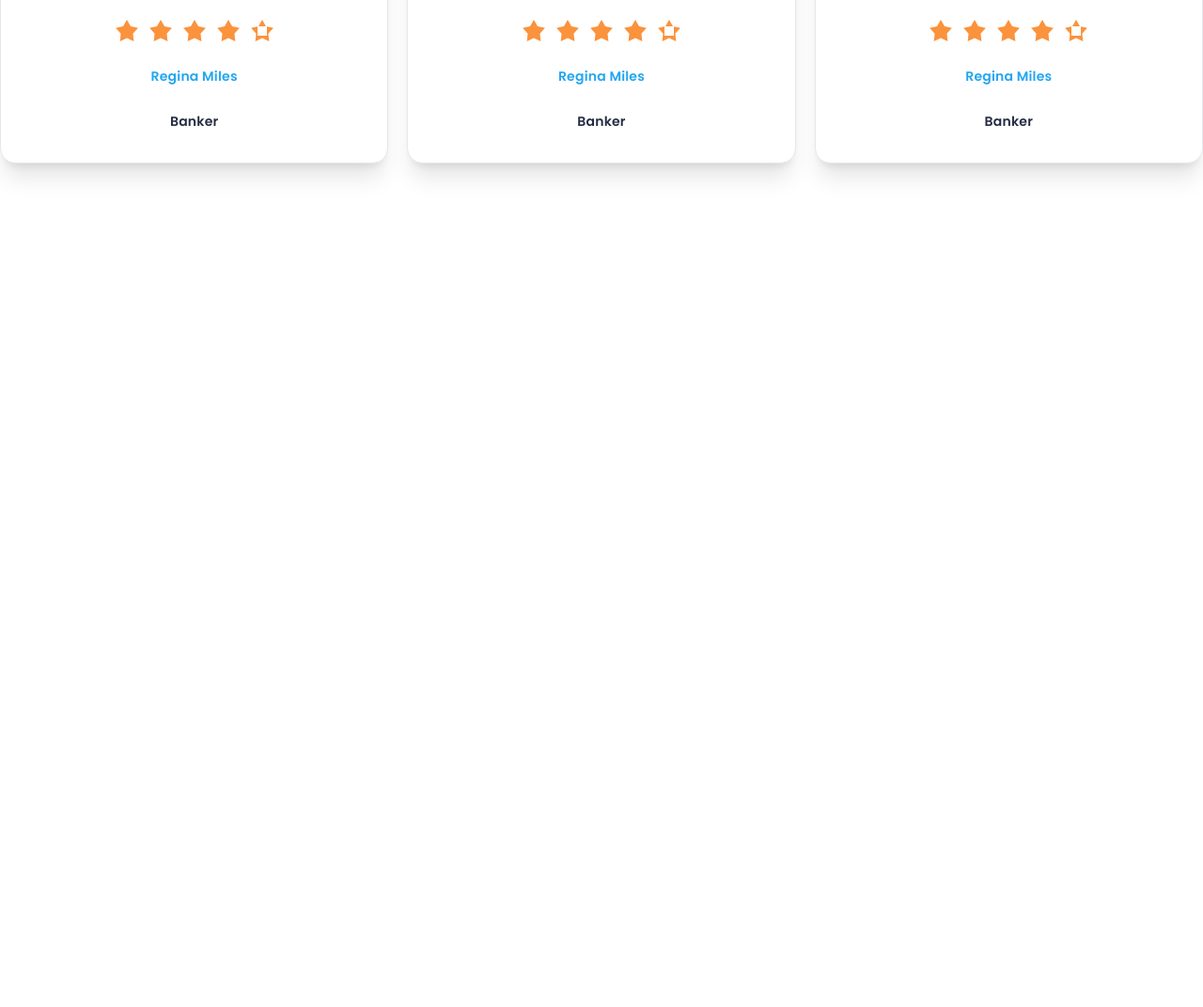
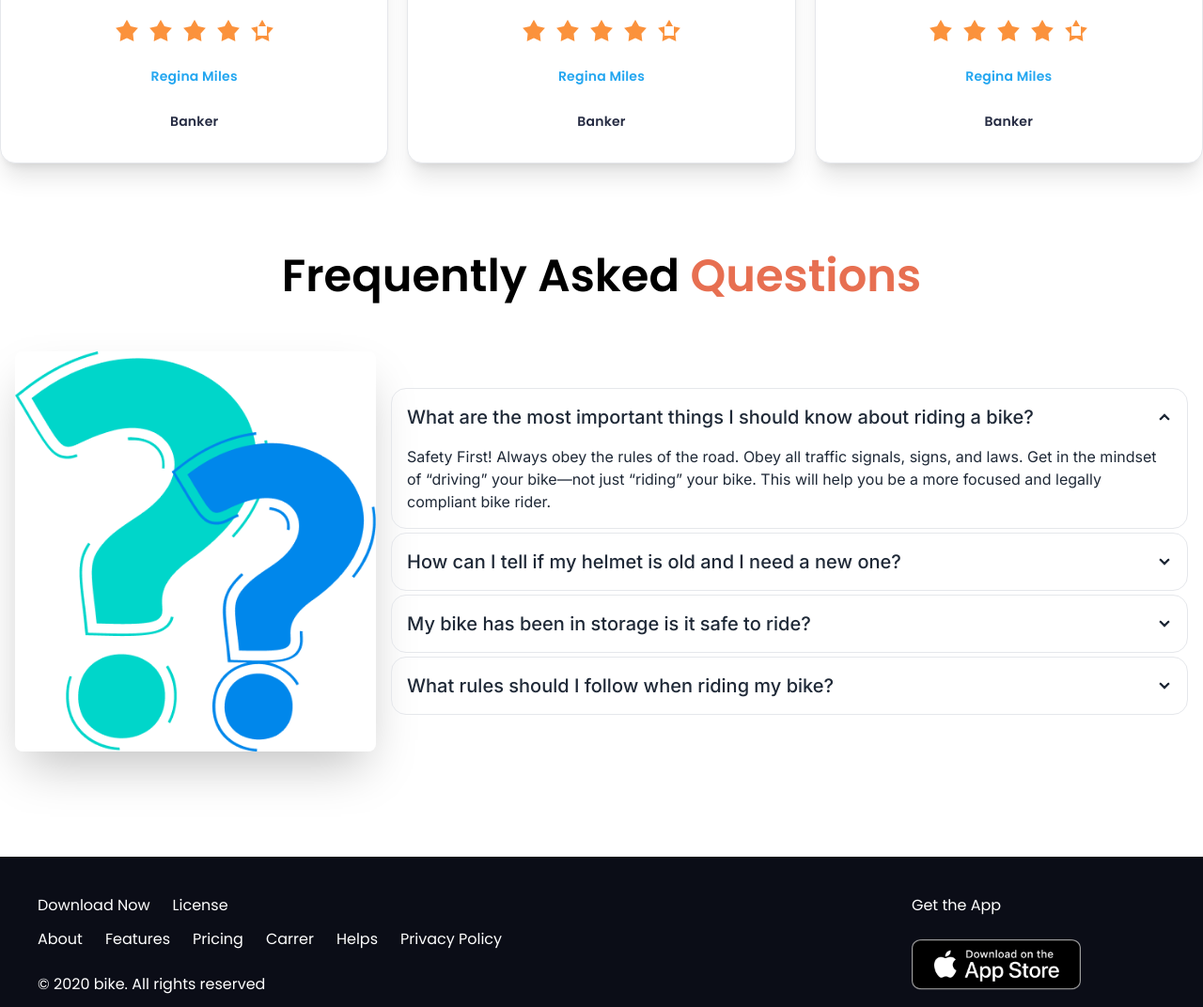
Before and after one commit to ZakariyaHussain/Biker-Zone, a plain HTML site: page index.html in a window 1280 px wide. Shown: the part 2410-3482 px from the top of the page at 94% size. Before the commit the page ends 2680 px from the top, so only its background shows below. Drawn offline with nearby package versions, Linux system fonts and the light colour scheme.

Commit message:
All sections are completed

```diff
--- a/index.html
+++ b/index.html
@@ -4,16 +4,23 @@
     <meta charset="UTF-8">
     <meta name="viewport" content="width=device-width, initial-scale=1.0">
     <title>DaisyUI</title>
-    <!-- Google font -->
+    <!-- Google font Poppins -->
     <link rel="preconnect" href="https://fonts.googleapis.com">
     <link rel="preconnect" href="https://fonts.gstatic.com" crossorigin>
     <link href="https://fonts.googleapis.com/css2?family=Poppins:ital,wght@0,100;0,200;0,300;0,400;0,500;0,600;0,700;0,800;0,900;1,100;1,200;1,300;1,400;1,500;1,600;1,700;1,800;1,900&display=swap" rel="stylesheet">
+    <!-- Google fonts inter -->
+    <link rel="preconnect" href="https://fonts.googleapis.com">
+    <link rel="preconnect" href="https://fonts.gstatic.com" crossorigin>
+    <link href="https://fonts.googleapis.com/css2?family=Inter:ital,opsz,wght@0,14..32,100..900;1,14..32,100..900&display=swap" rel="stylesheet">
     <!-- Tailwind css and DaisyUI cdn -->
     <link href="https://cdn.jsdelivr.net/npm/daisyui@4.12.23/dist/full.min.css" rel="stylesheet" type="text/css" />
     <script src="https://cdn.tailwindcss.com"></script>
     <style>
         .poppins{
             font-family: "Poppins", serif;
+        }
+        .inter{
+            font-family: "Inter", serif;
         }
     </style>
     <script>
@@ -318,9 +325,73 @@
                 </div>
             </div>
           </section>
+
+          <!-- Freequently asked questions -->
+           <section class="container space-y-10 my-24 mx-auto">
+                <h2 class="font-semibold text-5xl text-black text-center">Frequently Asked <span class="text-bike-primary">Questions</span></h2>
+                <div class="hero">
+                    <div class="hero-content flex-col lg:flex-row">
+                        <img src="./images/others/faq.png" class="max-w-sm rounded-lg shadow-2xl" />
+                        <div class="inter space-y-1">
+                            <div class="collapse collapse-arrow border">
+                                <input type="radio" name="my-accordion-2" checked="checked" />
+                                <div class="inter collapse-title text-xl font-medium">What are the most important things I should know about riding a bike?</div>
+                                <div class="collapse-content">
+                                    <p class="inter">Safety First! Always obey the rules of the road. Obey all traffic signals, signs, and laws. Get in the mindset of “driving” your bike—not just “riding” your bike. This will help you be a more focused and legally compliant bike rider. </p>
+                                </div>
+                            </div>
+                            <div class="collapse collapse-arrow border">
+                                <input type="radio" name="my-accordion-2" />
+                                <div class="collapse-title text-xl font-medium">How can I tell if my helmet is old and I need a
+                                    new one?</div>
+                                <div class="collapse-content">
+                                <p>hello</p>
+                                </div>
+                            </div>
+                            <div class="collapse collapse-arrow border">
+                                <input type="radio" name="my-accordion-2" />
+                                <div class="collapse-title text-xl font-medium">My bike has been in storage is it safe to ride?</div>
+                                <div class="collapse-content">
+                                <p>hello</p>
+                                </div>
+                            </div>
+                            <div class="collapse collapse-arrow border">
+                            <input type="radio" name="my-accordion-2" />
+                            <div class="collapse-title text-xl font-medium">What rules should I follow when riding my bike?</div>
+                            <div class="collapse-content">
+                              <p>hello</p>
+                            </div>
+                            </div>
+                        </div>
+                    </div>
+                </div>
+           </section>
     </main>
-    <footer>
 
+    <!-- Footer section -->
+    <footer class="bg-[#0B0D17]">
+            <div class="md:container mx-auto md:flex justify-between text-white p-10">
+                <nav>
+                    <div class="flex gap-6">
+                      <h4>Download Now</h4>
+                      <h4>License</h4>
+                    </div>
+                    <div class="flex gap-6 mt-3">
+                      <a class="link link-hover">About</a>
+                      <a class="link link-hover">Features</a>
+                      <a class="link link-hover">Pricing</a>
+                      <a class="link link-hover">Carrer</a>
+                      <a class="link link-hover">Helps</a>
+                      <a class="link link-hover">Privacy Policy</a>
+                    </div>
+                    <p class="mt-6">© 2020 bike. All rights reserved</p>
+                </nav>
+                <nav class="mt-10 md:mt-0 space-y-6">
+                    <h4 class="mb-2">Get the App</h4>
+                    <img class="w-2/3" src="./images/others/ios.png" alt="">
+                    <img class="w-2/3" src="./images/others/android.png" alt="">
+                </nav>
+            </div>
     </footer>
 
 </body>
```
